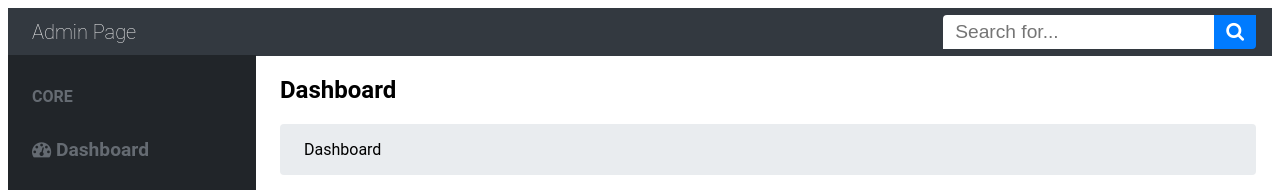
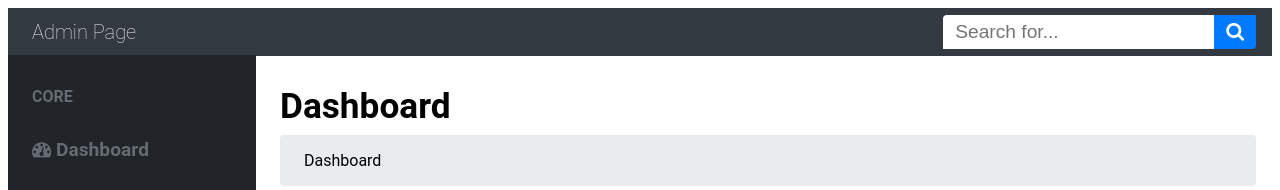
Before and after one commit to Mmonfur/project-css3-002-admin-template, a plain HTML site: page index.html in a window 1280 px wide. Shown: the top 190 px of the page. Drawn offline with Linux system fonts and the light colour scheme.

Commit message:
lastcommit

```diff
--- a/style.css
+++ b/style.css
@@ -7,9 +7,6 @@ html {
     color: rgb(236,236,236);
     height: 3rem;
     line-height: 3rem;
-
-    /* padding-top: 0.5rem;
-    padding-bottom: 0.5rem;*/
 }
 
 .header__title {
@@ -87,6 +84,11 @@ li {
     padding: 1rem 0rem 1rem 0rem;
 }
 
+h1 {
+    font-size: 2.2rem;
+    margin-bottom: .5rem;
+}
+
 .content {
     flex: 80%;
 }
```
